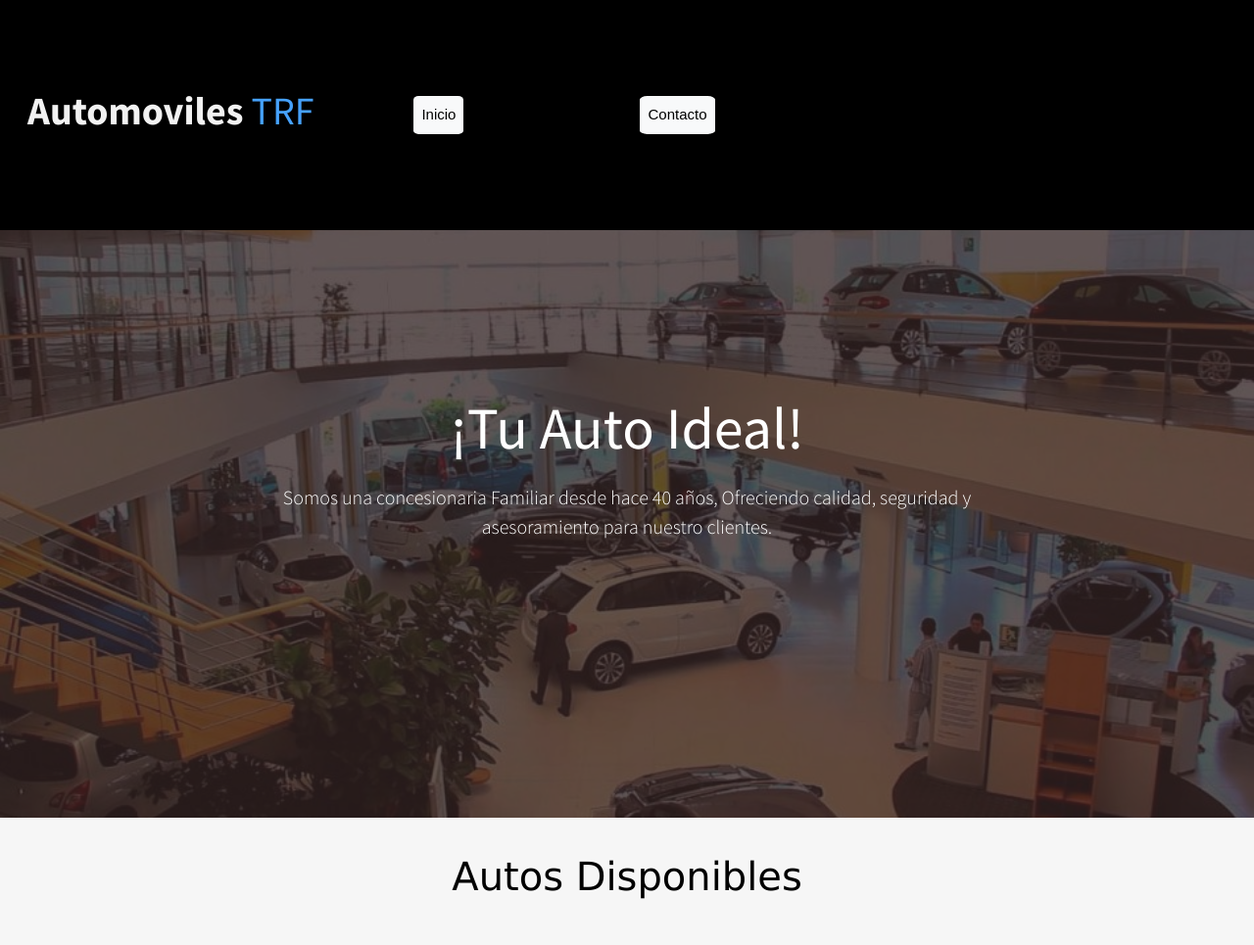
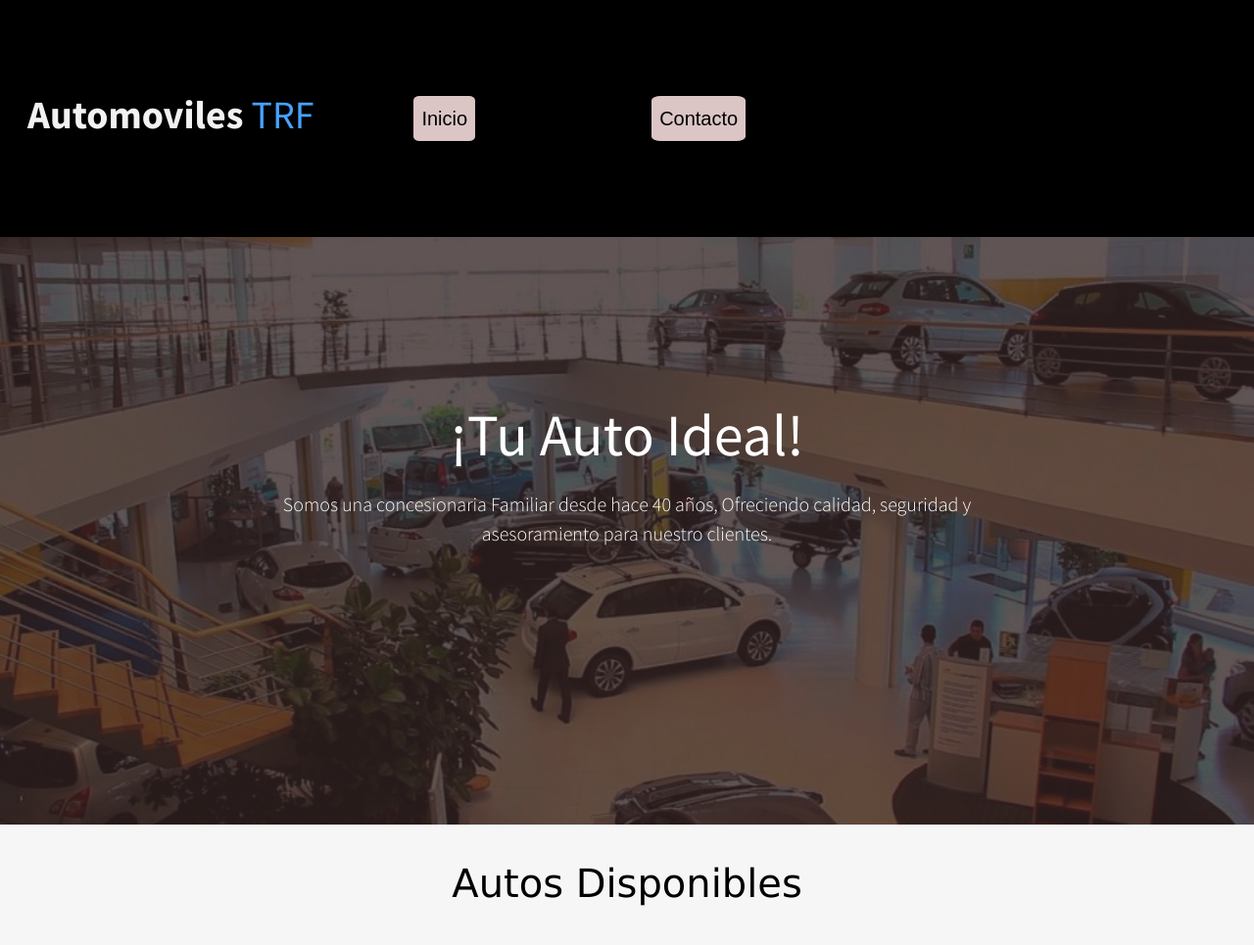
Before and after one commit to ThiagooFernandez/AutomovilesTRF21, a website: page index.html in a window 1280 px wide. Shown: the top 965 px of the page at 98% size. Drawn offline with nearby package versions, Linux system fonts and the light colour scheme.

Commit message:
Update estilos.css
cambio tamaño y color de los botones del header

```diff
--- a/scss/estilos.css
+++ b/scss/estilos.css
@@ -93,9 +93,10 @@ header {
 
 .nav-link {
   font-style: normal;
+  background-color: #dbc5c5 !important;
   font-family: "Montserrat", sans-serif;
   border-radius: 10%;
-  font-size: 15px;
+  font-size: 20px;
   margin: 90px;
   color: rgb(0, 0, 0);
   font-weight: 300px;
```
